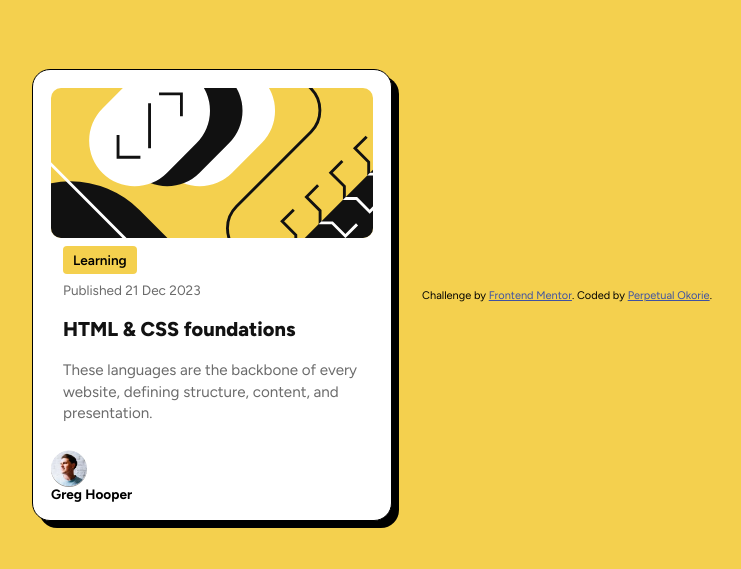
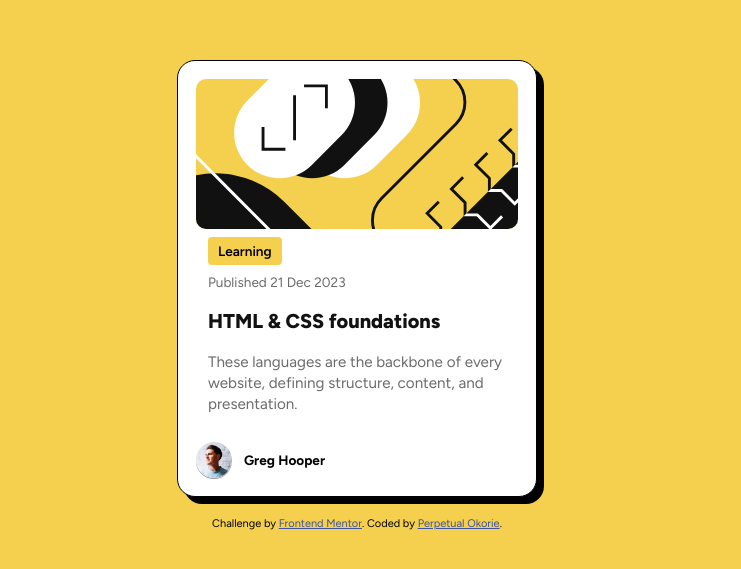
Before and after one commit to AmazedWonder/blog-preview-card, a plain HTML site: page index.html in a window 1280 px wide. Shown: the part 105-674 px from the top of the page, without its empty margins (283-1024 px from the left). Drawn offline with Linux system fonts and the light colour scheme.

Commit message:
Update index and styles files to align the authors image and name

```diff
--- a/index.html
+++ b/index.html
@@ -14,13 +14,14 @@
 
     <link rel="stylesheet" href="styles.css" />
 
-    <title>Frontend Mentor | Blog preview card</title>
+    <title>Blog preview card</title>
 
     <!-- Feel free to remove these styles or customise in your own stylesheet 👍 -->
     <style>
       .attribution {
         font-size: 11px;
         text-align: center;
+        margin-top: 20px;
       }
       .attribution a {
         color: hsl(228, 45%, 44%);
@@ -51,6 +52,7 @@
           </p>
         </div>
 
+        <div class="card-footer">
           <div class="card-author">
             <img
               class="avatar"
@@ -60,6 +62,7 @@
           </div>
           <div class="author">
             <p class="card-author-name">Greg Hooper</p>
+          </div>
         </div>
       </article>
     </main>
--- a/styles.css
+++ b/styles.css
@@ -26,6 +26,7 @@ body {
     background: var(--bg);
     font-family: var(--font);
     display: flex;
+    flex-direction: column;
     align-items: center;
     justify-content: center;
     padding: 40px 20px;
@@ -127,6 +128,14 @@ body {
     color: var(--accent);
 }
 
+.card-footer {
+    /* border-top: 1px solid var(--muted); */
+    /* padding-top: 14px; */
+    display: flex;
+    align-items: center;
+    gap: 12px;
+}
+
 /* author row */
 .card-author {
     display: flex;
```
Lines whose indentation alone changed are shown as unchanged.
